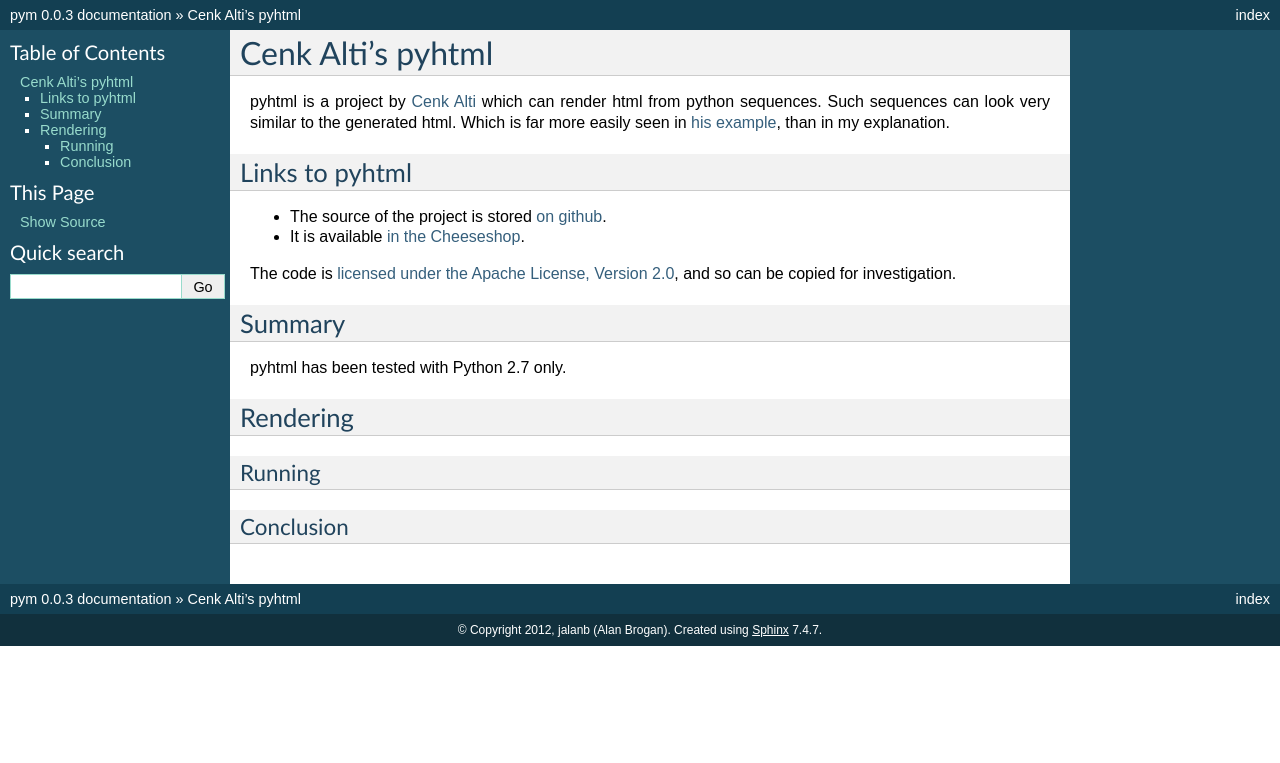
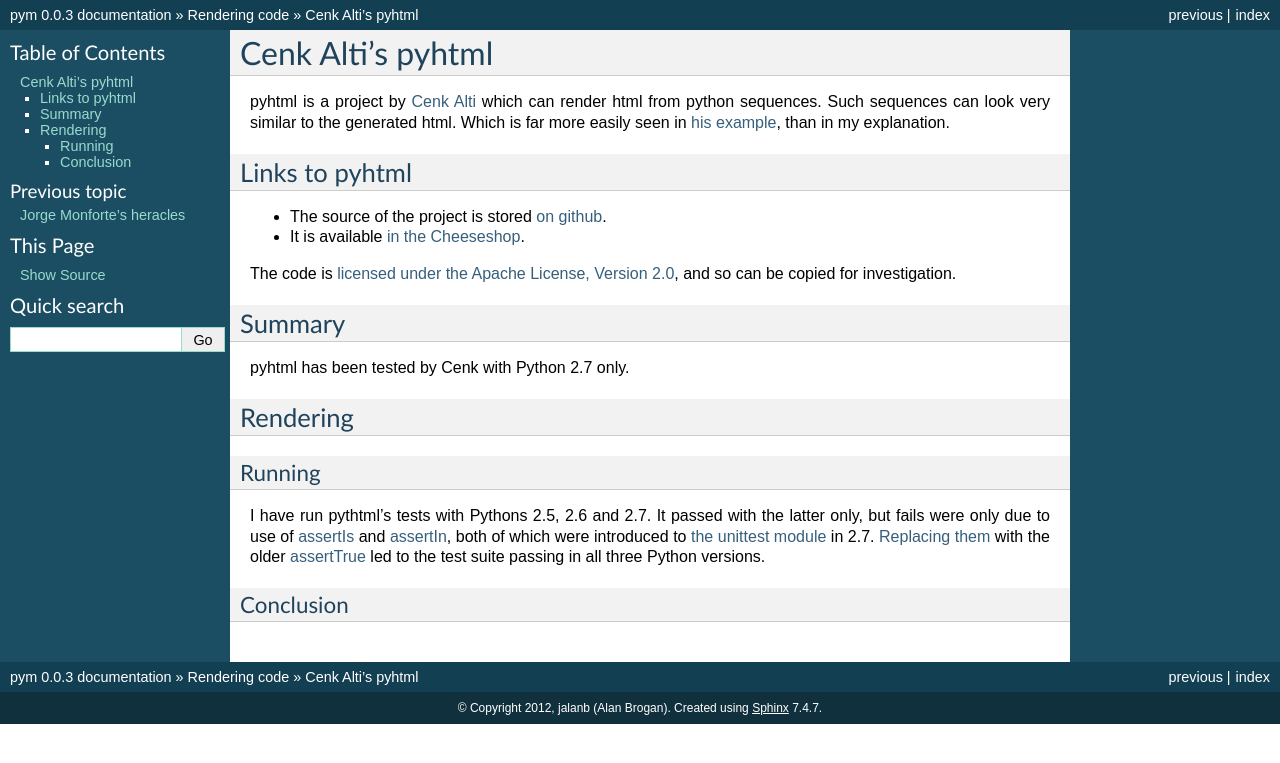
Before and after one commit to jalanb/pym, a Sphinx documentation site: the page built from docs/pyhtml.rst, in a window 1280 px wide. Shown: the top 763 px of the page. Built offline with Sphinx 7.4.7, drawn with Linux system fonts in a browser that asks for light colours; formulas are drawn with MathJax 3.

Commit message:
Test pyhtml in Python 2.5

```diff
--- a/docs/pyhtml.rst
+++ b/docs/pyhtml.rst
@@ -21,15 +21,17 @@
 Summary
 -------
 
-pyhtml has been tested with Python 2.7 only.
+pyhtml has been tested by Cenk with Python 2.7 only.
 
 
 Rendering
 ---------
 
-
 Running
 ^^^^^^^
 
+I have run pythtml's tests with Pythons 2.5, 2.6 and 2.7. It passed with the latter only, but fails were only due to use of `assertIs <http://docs.python.org/2/library/unittest.html?highlight=assertis#unittest.TestCase.assertIs>`_ and `assertIn <http://docs.python.org/2/library/unittest.html?highlight=assertis#unittest.TestCase.assertIn>`_, both of which were introduced to `the unittest module <http://docs.python.org/2/library/unittest.html>`_ in 2.7. `Replacing them <https://github.com/jalanb/pyhtml/commit/e02264de5e9ded36647aeeed70098e0c44f786d7>`_ with the older `assertTrue <http://docs.python.org/2/library/unittest.html?highlight=assertis#unittest.TestCase.assertTrue>`_ led to the test suite passing in all three Python versions.
+
+
 Conclusion
 ^^^^^^^^^^
--- a/docs/renderers.rst
+++ b/docs/renderers.rst
@@ -18,6 +18,7 @@
    python_decompiler
    approach
    heracles
+   pyhtml
 
 Python renderers of Python ASTs
 -------------------------------
```
